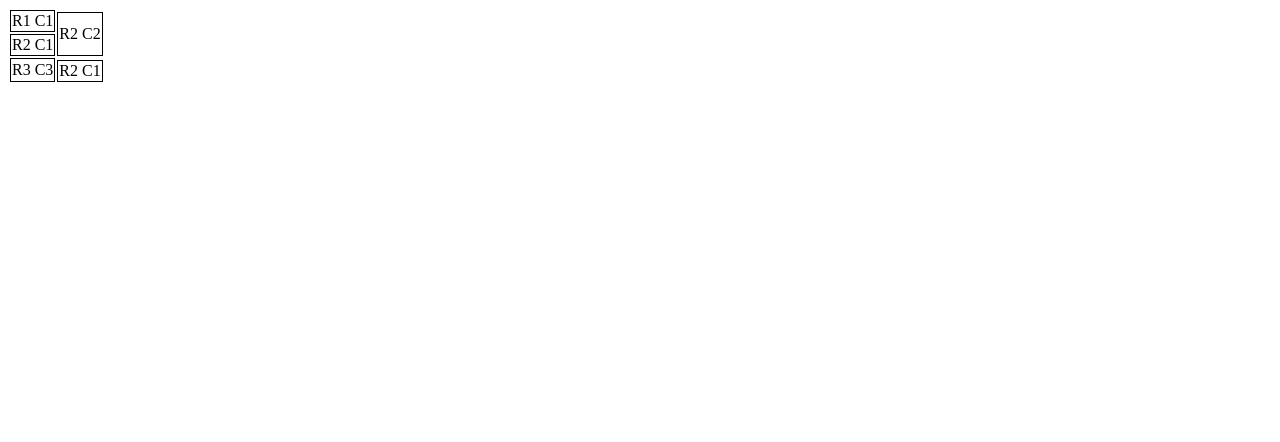
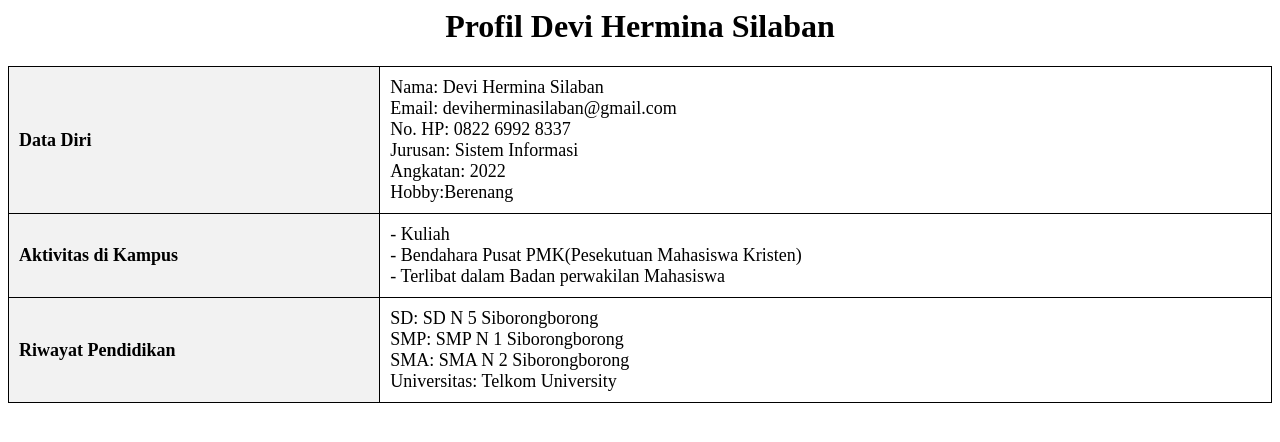
Before and after one commit to Depislbn/WAD, a plain HTML site: page index.html in a window 1280 px wide. Drawn offline with Linux system fonts and the light colour scheme.

Commit message:
Add files via upload

```diff
--- a/index.html
+++ b/index.html
@@ -1,27 +1,56 @@
-
 <html>
     <head>
-        <title>
-            Devi Silaban
-        </title>
+        <title>Devi Silaban</title>
+        <style>
+            table {
+                width: 100%; /* Membuat tabel sebesar 100% lebar halaman */
+                border-collapse: collapse; /* Menghilangkan jarak antara border sel */
+            }
+            td, th {
+                padding: 10px; /* Menambah jarak di dalam sel */
+                border: 1px solid black; /* Menambahkan border pada setiap sel */
+                text-align: left;
+                font-size: 18px; /* Ukuran teks yang pas */
+            }
+            th {
+                background-color: #f2f2f2; /* Memberi latar belakang berbeda untuk header */
+            }
+            h1 {
+                text-align: center; /* Menengahkan judul halaman */
+            }
+        </style>
     </head>
     <body>
+        <h1>Profil Devi Hermina Silaban</h1>
         <table>
             <tr>
-                    <td rowspan=2 style = "border: solid 1px black"> R1 C1</td>
+                <th>Data Diri</th>
+                <td>
+                    Nama: Devi Hermina Silaban<br>
+                    Email: deviherminasilaban@gmail.com<br>
+                    No. HP: 0822 6992 8337<br>
+                    Jurusan: Sistem Informasi<br>
+                    Angkatan: 2022<br>
+                    Hobby:Berenang<br>
+                </td>
             </tr>
             <tr>
-                    <td rowspan=2 style = "border: solid 1px black"> R2 C2</td>
+                <th>Aktivitas di Kampus</th>
+                <td>
+                    - Kuliah<br>
+                    - Bendahara Pusat PMK(Pesekutuan Mahasiswa Kristen)<br>
+                    - Terlibat dalam Badan perwakilan Mahasiswa
+                </td>
             </tr>
-
             <tr>
-                    <td style = "border: solid 1px black">R2 C1</td>
-                </tr
-
-                <tr>
-                    <td rowspan=2 style = "border: solid 1px black">R3 C3</td>
+                <th>Riwayat Pendidikan</th>
+                <td>
+                    SD: SD N 5 Siborongborong<br>
+                    SMP: SMP N 1 Siborongborong<br>
+                    SMA: SMA N 2 Siborongborong<br>
+                    Universitas: Telkom University
+                </td>
             </tr>
-                <td style = "border: solid 1px black">R2 C1</td>
         </table>
     </body>
 </html>
```
Lines whose indentation alone changed are shown as unchanged.
